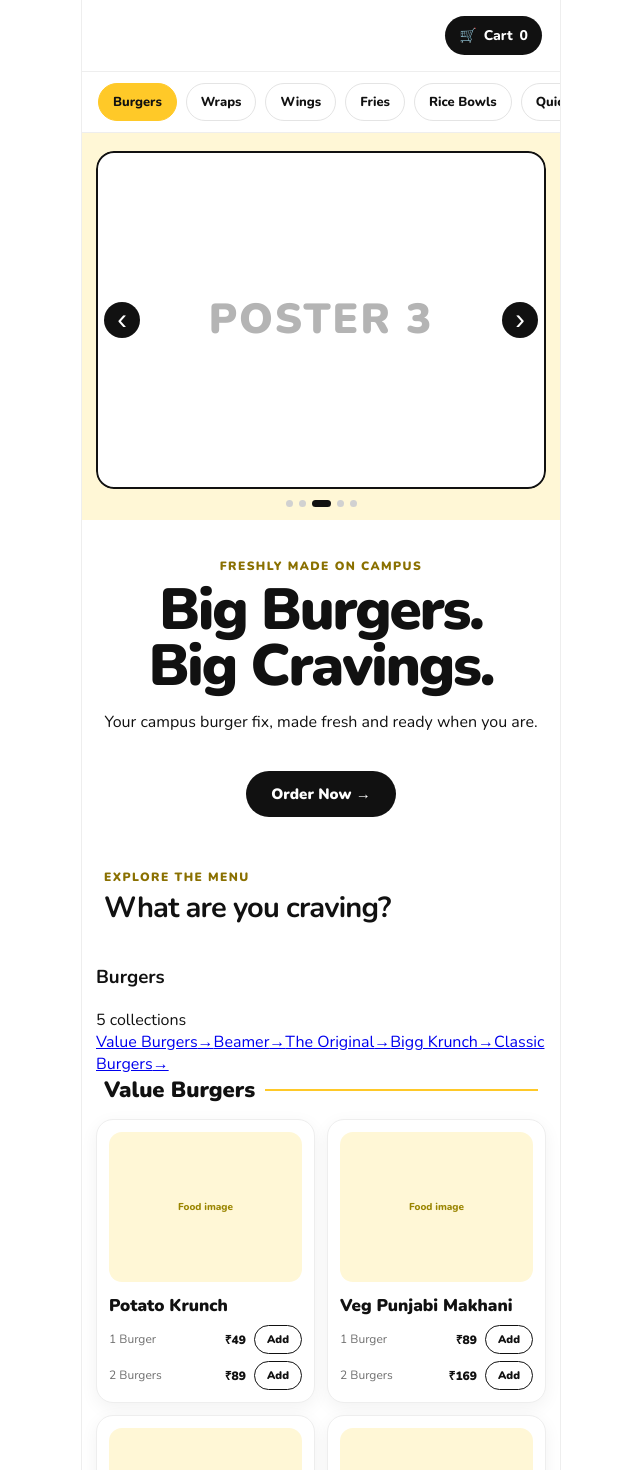
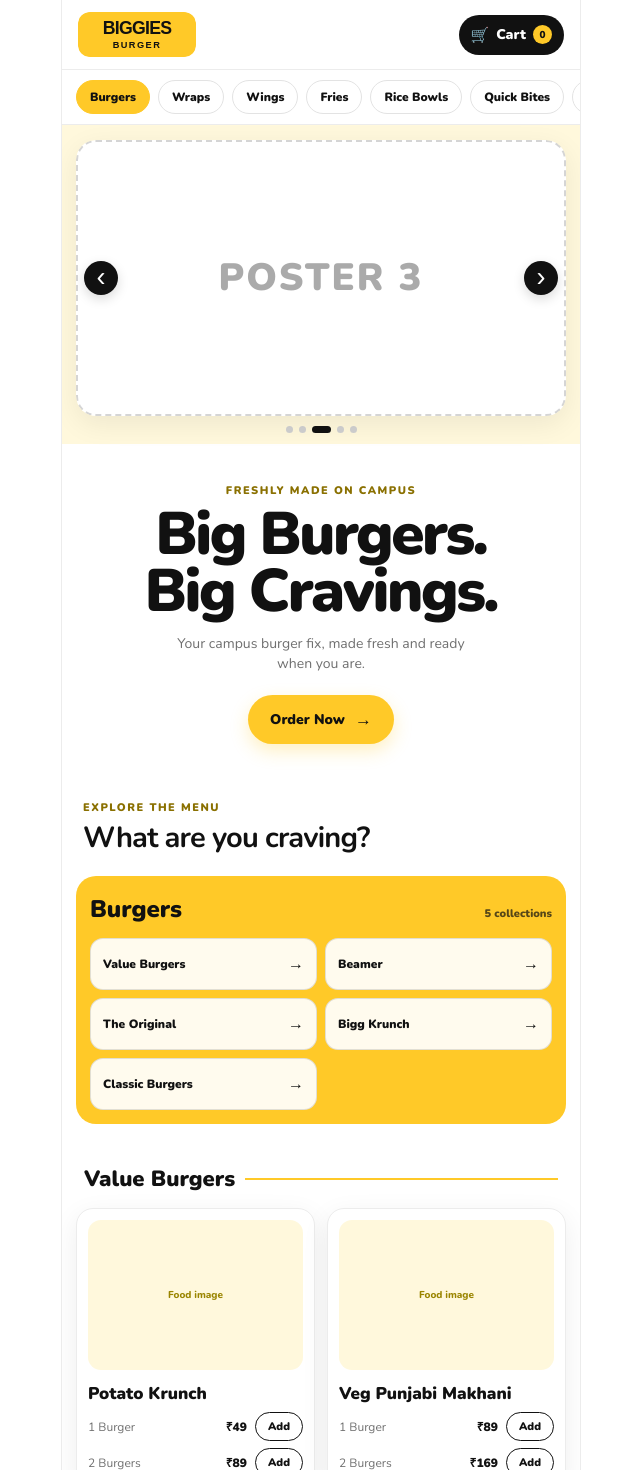
Before and after one commit to PushkarPal/Website, a React (Vite) app: page / in a window 1280 px wide. Shown: the top 1470 px of the page, without its empty margins (319-959 px from the left). Built offline with nearby package versions, Linux system fonts and the light colour scheme.

Commit message:
Refine Biggies brand layout and yellow theme

```diff
--- a/src/App.css
+++ b/src/App.css
@@ -2,402 +2,88 @@
 
 :root {
   --yellow: #ffc928;
-  --yellow-light: #fff7d6;
+  --yellow-light: #fff8dc;
+  --yellow-soft: #fff3bd;
   --black: #111111;
-  --muted: #6f6f6f;
+  --muted: #707070;
   --white: #ffffff;
-  --border: #eeeeee;
+  --border: #ececec;
+  --shadow: 0 8px 28px rgba(17, 17, 17, 0.07);
 }
 
-* {
-  box-sizing: border-box;
-}
-
-html {
-  scroll-behavior: smooth;
-}
-
-body {
-  margin: 0;
-  min-width: 320px;
-  background: var(--white);
-  color: var(--black);
-  font-family: 'Nunito', Arial, sans-serif;
-}
-
-button,
-a {
-  font: inherit;
-}
-
-button {
-  cursor: pointer;
-}
-
-.app {
-  width: 100%;
-  overflow: hidden;
-}
+* { box-sizing: border-box; }
+html { scroll-behavior: smooth; }
+body { margin: 0; min-width: 320px; background: var(--white); color: var(--black); font-family: 'Nunito', Arial, sans-serif; }
+button, a { font: inherit; }
+button { cursor: pointer; }
+.app { width: 100%; overflow: hidden; }
 
 .site-header {
-  position: sticky;
-  top: 0;
-  z-index: 20;
-  display: flex;
-  align-items: center;
-  justify-content: space-between;
-  min-height: 72px;
-  padding: 10px 18px;
-  background: rgba(255, 255, 255, 0.96);
-  border-bottom: 1px solid var(--border);
-  backdrop-filter: blur(12px);
+  position: sticky; top: 0; z-index: 30; display: flex; align-items: center; justify-content: space-between;
+  min-height: 70px; padding: 9px 16px; background: rgba(255,255,255,.96); border-bottom: 1px solid var(--border); backdrop-filter: blur(14px);
 }
+.brand { display: block; width: 118px; line-height: 0; }
+.brand img { display: block; width: 100%; height: auto; border-radius: 12px; }
+.cart-button { display: flex; align-items: center; gap: 7px; border: 0; border-radius: 999px; padding: 10px 12px; background: var(--black); color: var(--white); font-size: 14px; font-weight: 900; }
+.cart-icon { font-size: 15px; }
+.cart-count { display: grid; min-width: 19px; height: 19px; place-items: center; padding: 0 5px; border-radius: 50%; background: var(--yellow); color: var(--black); font-size: 10px; }
 
-.brand {
-  display: flex;
-  flex-direction: column;
-  line-height: 0.82;
-  letter-spacing: -1.5px;
-}
+.category-nav { position: sticky; top: 70px; z-index: 25; display: flex; gap: 8px; overflow-x: auto; padding: 10px 14px; background: var(--white); border-bottom: 1px solid var(--border); scrollbar-width: none; }
+.category-nav::-webkit-scrollbar { display: none; }
+.category-nav a { flex: 0 0 auto; padding: 8px 13px; border: 1px solid #e3e3e3; border-radius: 999px; color: var(--black); text-decoration: none; font-size: 12px; font-weight: 900; white-space: nowrap; }
+.category-nav a:first-child { background: var(--yellow); border-color: var(--yellow); }
 
-.brand span {
-  color: var(--yellow);
-  font-size: 27px;
-  font-weight: 900;
-  -webkit-text-stroke: 1px var(--black);
-}
+.poster-section { padding: 15px 14px 3px; background: var(--yellow-light); }
+.poster-slider { position: relative; display: flex; align-items: center; width: 100%; }
+.poster-track { width: 100%; overflow: hidden; border-radius: 20px; box-shadow: var(--shadow); }
+.poster-box { display: flex; align-items: center; justify-content: center; aspect-ratio: 16 / 9; background: var(--white); border: 2px dashed #d5d5d5; border-radius: 20px; animation: poster-in .35s ease; }
+.poster-box span { color: #aaa; font-size: clamp(20px, 7vw, 38px); font-weight: 900; letter-spacing: 2px; }
+@keyframes poster-in { from { opacity: 0; transform: translateX(16px); } to { opacity: 1; transform: translateX(0); } }
+.slider-arrow { position: absolute; z-index: 2; display: grid; width: 34px; height: 34px; place-items: center; border: 0; border-radius: 50%; background: var(--black); color: var(--white); font-size: 27px; line-height: 1; box-shadow: 0 4px 12px rgba(0,0,0,.15); }
+.slider-arrow.previous { left: 8px; } .slider-arrow.next { right: 8px; }
+.poster-dots { display: flex; justify-content: center; gap: 6px; padding: 10px 0 8px; }
+.poster-dots button { width: 7px; height: 7px; padding: 0; border: 0; border-radius: 50%; background: #d0d0d0; }
+.poster-dots button.active { width: 19px; border-radius: 999px; background: var(--black); }
 
-.brand strong {
-  color: var(--black);
-  font-size: 18px;
-  font-weight: 900;
-  letter-spacing: 1px;
-}
+.welcome-section { padding: 39px 22px 38px; text-align: center; }
+.eyebrow { margin: 0 0 8px; color: #8a7000; font-size: 11px; font-weight: 900; letter-spacing: 1.5px; text-transform: uppercase; }
+.welcome-section h1 { margin: 0; font-size: clamp(38px, 12vw, 60px); font-weight: 900; letter-spacing: -2.4px; line-height: .95; }
+.welcome-copy { max-width: 310px; margin: 14px auto 0; color: var(--muted); font-size: 14px; line-height: 1.45; }
+.order-button { display: inline-flex; align-items: center; gap: 10px; margin-top: 21px; padding: 13px 22px; border-radius: 999px; background: var(--yellow); color: var(--black); text-decoration: none; font-size: 14px; font-weight: 900; box-shadow: 0 7px 18px rgba(255,201,40,.28); }
+.order-button span { font-size: 17px; }
 
-.cart-button {
-  display: flex;
-  align-items: center;
-  gap: 7px;
-  border: 0;
-  border-radius: 999px;
-  padding: 10px 14px;
-  background: var(--black);
-  color: var(--white);
-  font-size: 14px;
-  font-weight: 800;
-}
+.menu-section { padding: 18px 14px 70px; }
+.section-heading { padding: 0 7px 22px; }
+.section-heading h2 { margin: 0; font-size: 29px; line-height: 1.05; letter-spacing: -.8px; }
 
-.category-nav {
-  position: sticky;
-  top: 72px;
-  z-index: 15;
-  display: flex;
-  gap: 9px;
-  overflow-x: auto;
-  padding: 11px 16px;
-  background: var(--white);
-  border-bottom: 1px solid var(--border);
-  scrollbar-width: none;
-}
+.burger-hub { margin-bottom: 40px; padding: 17px 14px 14px; border-radius: 20px; background: var(--yellow); }
+.burger-hub-heading { display: flex; align-items: baseline; justify-content: space-between; gap: 10px; margin-bottom: 13px; }
+.burger-hub-heading h3 { margin: 0; font-size: 24px; font-weight: 900; }
+.burger-hub-heading span { font-size: 11px; font-weight: 900; opacity: .7; }
+.burger-category-grid { display: grid; grid-template-columns: 1fr 1fr; gap: 8px; }
+.burger-category-card { display: flex; align-items: center; justify-content: space-between; min-height: 52px; padding: 11px 12px; border: 1px solid rgba(17,17,17,.12); border-radius: 13px; background: rgba(255,255,255,.92); color: var(--black); text-decoration: none; font-size: 12px; font-weight: 900; }
+.burger-category-card strong { font-size: 16px; }
 
-.category-nav::-webkit-scrollbar {
-  display: none;
-}
-
-.category-nav a {
-  flex: 0 0 auto;
-  padding: 9px 14px;
-  border: 1px solid #e4e4e4;
-  border-radius: 999px;
-  color: var(--black);
-  text-decoration: none;
-  font-size: 13px;
-  font-weight: 800;
-  white-space: nowrap;
-}
-
-.category-nav a:first-child {
-  background: var(--yellow);
-  border-color: var(--yellow);
-}
-
-main {
-  width: 100%;
-}
-
-.poster-section {
-  padding: 18px 14px 4px;
-  background: var(--yellow-light);
-}
-
-.poster-slider {
-  position: relative;
-  display: flex;
-  align-items: center;
-  width: 100%;
-}
-
-.poster-track {
-  width: 100%;
-  overflow: hidden;
-  border-radius: 18px;
-}
-
-.poster-box {
-  display: flex;
-  align-items: center;
-  justify-content: center;
-  aspect-ratio: 4 / 3;
-  background: var(--white);
-  border: 2px solid var(--black);
-  border-radius: 18px;
-  animation: poster-in 0.35s ease;
-}
-
-.poster-box span {
-  color: #b4b4b4;
-  font-size: clamp(24px, 8vw, 42px);
-  font-weight: 900;
-  letter-spacing: 2px;
-}
-
-@keyframes poster-in {
-  from {
-    opacity: 0;
-    transform: translateX(18px);
-  }
-  to {
-    opacity: 1;
-    transform: translateX(0);
-  }
-}
-
-.slider-arrow {
-  position: absolute;
-  z-index: 2;
-  display: grid;
-  width: 36px;
-  height: 36px;
-  place-items: center;
-  border: 0;
-  border-radius: 50%;
-  background: var(--black);
-  color: var(--white);
-  font-size: 29px;
-  line-height: 1;
-}
-
-.slider-arrow.previous {
-  left: 8px;
-}
-
-.slider-arrow.next {
-  right: 8px;
-}
-
-.poster-dots {
-  display: flex;
-  justify-content: center;
-  gap: 6px;
-  padding: 11px 0 9px;
-}
-
-.poster-dots button {
-  width: 7px;
-  height: 7px;
-  padding: 0;
-  border: 0;
-  border-radius: 50%;
-  background: #d1d1d1;
-}
-
-.poster-dots button.active {
-  width: 19px;
-  border-radius: 999px;
-  background: var(--black);
-}
-
-.welcome-section {
-  padding: 38px 22px 34px;
-  text-align: center;
-}
-
-.eyebrow {
-  margin: 0 0 8px;
-  color: #8a7000;
-  font-size: 12px;
-  font-weight: 900;
-  letter-spacing: 1.4px;
-  text-transform: uppercase;
-}
-
-.welcome-section h1 {
-  margin: 0;
-  font-size: clamp(36px, 11vw, 58px);
-  font-weight: 900;
-  letter-spacing: -2px;
-  line-height: 0.98;
-}
-
-.order-button {
-  display: inline-block;
-  margin-top: 22px;
-  padding: 13px 25px;
-  border-radius: 999px;
-  background: var(--black);
-  color: var(--white);
-  text-decoration: none;
-  font-size: 15px;
-  font-weight: 900;
-}
-
-.menu-section {
-  padding: 18px 14px 70px;
-}
-
-.section-heading {
-  padding: 0 8px 22px;
-}
-
-.section-heading h2 {
-  margin: 0;
-  font-size: 29px;
-  line-height: 1.05;
-  letter-spacing: -0.8px;
-}
-
-.menu-category {
-  scroll-margin-top: 132px;
-  margin-bottom: 38px;
-}
-
-.menu-category > h3 {
-  display: flex;
-  align-items: center;
-  gap: 10px;
-  margin: 0 8px 14px;
-  font-size: 22px;
-  font-weight: 900;
-}
-
-.menu-category > h3::after {
-  content: '';
-  height: 2px;
-  flex: 1;
-  background: var(--yellow);
-}
-
-.product-list {
-  display: flex;
-  flex-direction: column;
-  gap: 12px;
-}
-
-.product-card {
-  display: flex;
-  gap: 13px;
-  padding: 12px;
-  border: 1px solid var(--border);
-  border-radius: 17px;
-  background: var(--white);
-  box-shadow: 0 5px 18px rgba(0, 0, 0, 0.055);
-}
-
-.product-image-placeholder {
-  display: flex;
-  width: 92px;
-  min-width: 92px;
-  height: 92px;
-  align-items: center;
-  justify-content: center;
-  border-radius: 13px;
-  background: var(--yellow-light);
-  color: #9a8500;
-  font-size: 10px;
-  font-weight: 800;
-  text-align: center;
-}
-
-.product-info {
-  min-width: 0;
-  flex: 1;
-}
-
-.product-info h4 {
-  margin: 2px 0 9px;
-  font-size: 17px;
-  font-weight: 900;
-  line-height: 1.1;
-}
-
-.variant-list {
-  display: flex;
-  flex-direction: column;
-  gap: 7px;
-}
-
-.variant-row {
-  display: grid;
-  grid-template-columns: minmax(0, 1fr) auto auto;
-  align-items: center;
-  gap: 8px;
-  font-size: 12px;
-}
-
-.variant-row span:first-child {
-  color: var(--muted);
-}
-
-.variant-row span:nth-child(2) {
-  font-weight: 900;
-  white-space: nowrap;
-}
-
-.variant-row button {
-  min-width: 48px;
-  padding: 6px 10px;
-  border: 1px solid var(--black);
-  border-radius: 999px;
-  background: var(--white);
-  color: var(--black);
-  font-size: 11px;
-  font-weight: 900;
-}
-
-.variant-row button:active,
-.order-button:active,
-.cart-button:active,
-.slider-arrow:active {
-  transform: scale(0.97);
-}
+.menu-category { scroll-margin-top: 128px; margin-bottom: 38px; }
+.menu-category > h3 { display: flex; align-items: center; gap: 10px; margin: 0 8px 14px; font-size: 22px; font-weight: 900; }
+.menu-category > h3::after { content: ''; height: 2px; flex: 1; background: var(--yellow); }
+.product-list { display: flex; flex-direction: column; gap: 12px; }
+.product-card { display: flex; gap: 13px; padding: 11px; border: 1px solid var(--border); border-radius: 17px; background: var(--white); box-shadow: var(--shadow); }
+.product-image-placeholder { display: flex; width: 92px; min-width: 92px; height: 92px; align-items: center; justify-content: center; border-radius: 13px; background: var(--yellow-light); color: #9a8500; font-size: 10px; font-weight: 800; text-align: center; }
+.product-info { min-width: 0; flex: 1; }
+.product-info h4 { margin: 2px 0 9px; font-size: 17px; font-weight: 900; line-height: 1.1; }
+.variant-list { display: flex; flex-direction: column; gap: 7px; }
+.variant-row { display: grid; grid-template-columns: minmax(0,1fr) auto auto; align-items: center; gap: 8px; font-size: 12px; }
+.variant-row span:first-child { color: var(--muted); }
+.variant-row span:nth-child(2) { font-weight: 900; white-space: nowrap; }
+.variant-row button { min-width: 48px; padding: 6px 10px; border: 1px solid var(--black); border-radius: 999px; background: var(--white); color: var(--black); font-size: 11px; font-weight: 900; }
+.variant-row button:hover { background: var(--yellow); border-color: var(--yellow); }
+.variant-row button:active, .order-button:active, .cart-button:active, .slider-arrow:active, .burger-category-card:active { transform: scale(.97); }
 
 @media (min-width: 700px) {
-  .app {
-    max-width: 480px;
-    margin: 0 auto;
-    border-right: 1px solid var(--border);
-    border-left: 1px solid var(--border);
-  }
-
-  .site-header {
-    max-width: 478px;
-  }
-
-  .category-nav {
-    max-width: 478px;
-  }
-
-  .product-list {
-    display: grid;
-    grid-template-columns: 1fr 1fr;
-  }
-
-  .product-card {
-    flex-direction: column;
-  }
-
-  .product-image-placeholder {
-    width: 100%;
-    height: 150px;
-  }
+  .app { max-width: 520px; margin: 0 auto; border-right: 1px solid var(--border); border-left: 1px solid var(--border); }
+  .site-header, .category-nav { max-width: 518px; }
+  .product-list { display: grid; grid-template-columns: 1fr 1fr; }
+  .product-card { flex-direction: column; }
+  .product-image-placeholder { width: 100%; height: 150px; }
 }
```
